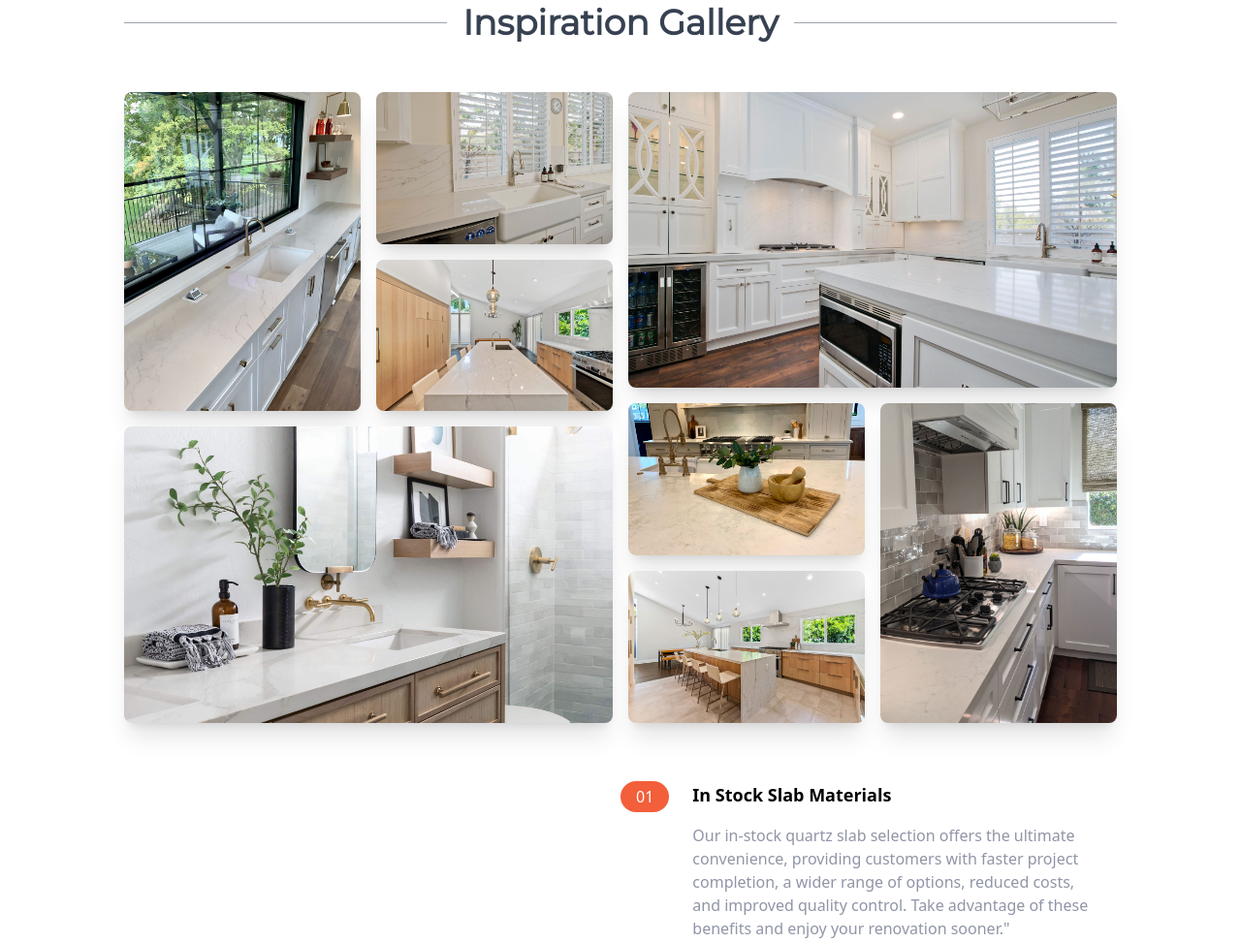
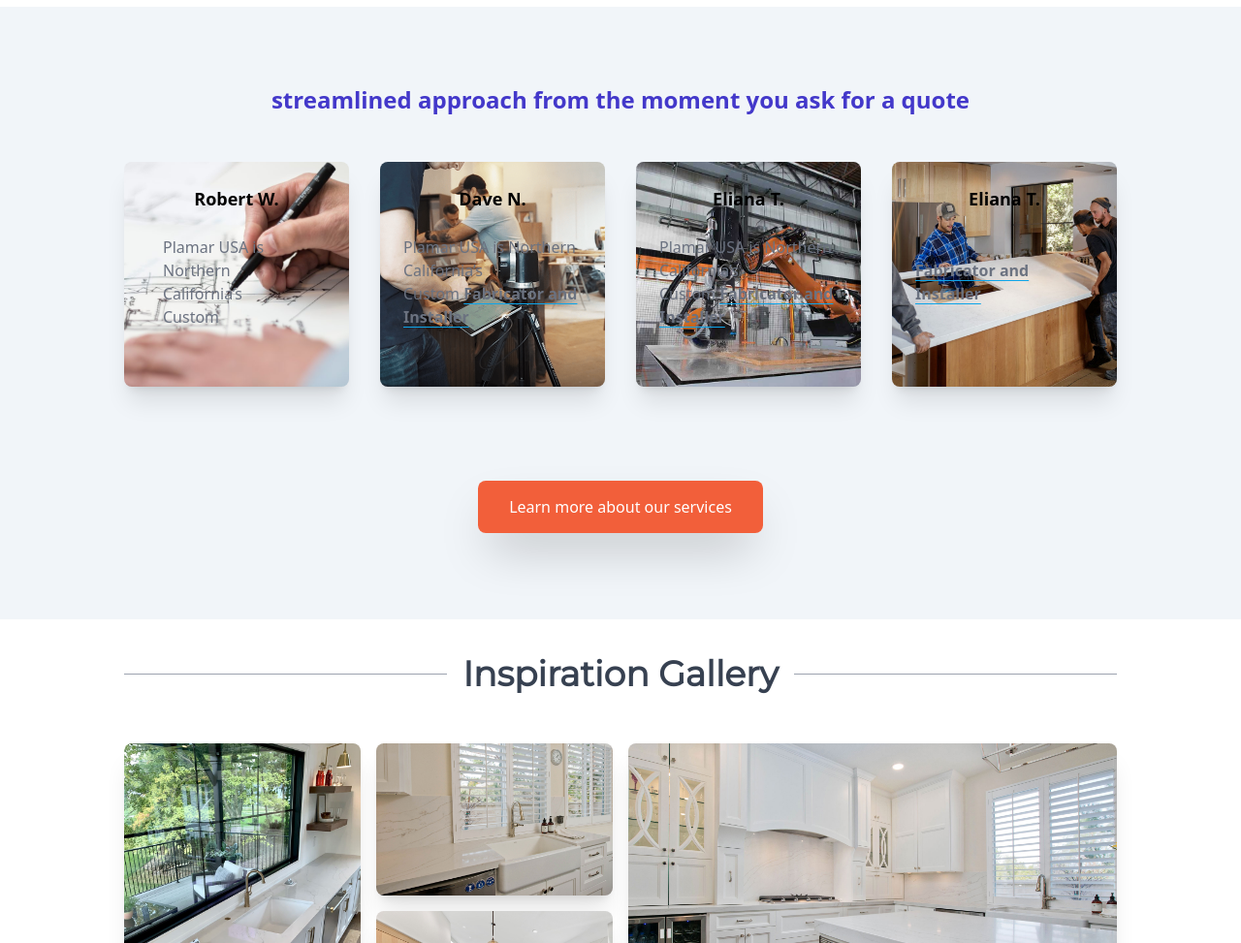
Before and after one commit to aldrintm/landingpage, a website: page index.html in a window 1280 px wide. Shown: the part 1025-1998 px from the top of the page at 97% size. Drawn offline with nearby package versions, Linux system fonts and the light colour scheme.

Commit message:
updated features

```diff
--- a/index.html
+++ b/index.html
@@ -78,7 +78,7 @@
       <!-- Left Item -->
       <div class="flex flex-col mb-8 md:mb-10 lg:mb-24 space-y-6 md:w-1/2 md:pr-4">
         <h1 class="max-w-lg text-4xl mt-8 font-extrabold text-center text-gray-700 md:text-4xl md:text-left">
-          <span class="flex-1 block xl:inline md:text-4xl lg:text-4xl">Bay Areas No. 1</span>
+          <span class="flex-1 block xl:inline md:text-4xl lg:text-4xl">Bay Areas Leading</span>
           <span class="flex-1 block text-indigo-700 sm:inline md:text-xl lg:text-4xl">Fabricator & Installer</span>
         </h1>
 
@@ -105,7 +105,7 @@
   </section>
 
 
-  <!-- Slider main container for medium screen-->
+  <!-- Logo slider main container-->
   <section>
   <div class="container mx-auto md:py-2 mt-6 md:my-12 bg-white">
     <p class="md:text-xl text-base text-center font-bold font-montserrat text-gray-700 py-5 pt-2">Brands we work with</p>
@@ -120,10 +120,10 @@
         <div class="swiper-slide sm:px-4 lg:px-6"><a href="https://www.lxhausys.com/us/products/viatera-quartz-surface/"><img src="./img/Logos/LG-Viatera-logo.png" alt="Viatera Quartz LX Hausys"></a></div>
         <div class="swiper-slide sm:px-4 lg:px-6"><a href="https://www.corian.com/?fsc"><img src="./img/Logos/Corian_Solid_Surface_Logo.png" alt="Corian Solid Surface"></a></div>
         <div class="swiper-slide sm:px-4 lg:px-6"><a href="https://vetrazzo.com/products/?lang=en"><img src="./img/Logos/vetrazzo-en2X.png" alt="Vetrazzo Slabs"></a></div>
-        <div class="swiper-slide sm:px-4 lg:px-6"><img src="./img/Logos/Wilsonart.webp" alt=""></div>
+        <div class="swiper-slide sm:px-4 lg:px-6"><a href="https://www.wilsonart.com/quartz"><img src="./img/Logos/Wilsonart.webp" alt="Wilsonart Quartz and Wilsonart Solid Surface"></a></div>
         <div class="swiper-slide sm:px-4 lg:px-6"><a href="https://www.silestoneusa.com/colors/"><img src="./img/Logos/silestone-sierra-west-sales-nm.jpg" alt="Silestone Quartz Colors"></a></div>
         <div class="swiper-slide sm:px-4 lg:px-6"><a href="https://www.neolith.com/us/collections/"><img src="./img/Logos/Neolith2.png" alt="Neolith Slab Colors"></a></div>
-        <div class="swiper-slide sm:px-4 lg:px-6"><img src="./img/Logos/geolux.png" alt=""></div>
+        <div class="swiper-slide sm:px-4 lg:px-6"><a href="https://www.stonevilleusa.com/geoluxes/"><img src="./img/Logos/geolux.png" alt="Geoluxe Stone"></a></div>
         <div class="swiper-slide sm:px-4 lg:px-6"><a href="https://www.corianquartz.com/?fsc"><img src="./img/Logos/Corian-QUARTZ-logo.jpg" alt="Corian Quartz Counters"></a></div>
         <div class="swiper-slide sm:px-4 lg:px-6"><a href="https://www.lxhausys.com/us/products/himacs-solid-surface/himacs-finder"><img src="./img/Logos/hi-macs-logo.png" alt="Hi-Macs Solid Surface Colors"></a></div>
         <div class="swiper-slide sm:px-4 lg:px-6"><a href="https://hyundailncusa.com/colors?brand%5B%5D=hanstone-quartz"><img src="./img/Logos/hanstone-quartz-hires.png" alt="Hanstone Quartz"></a></div>
@@ -139,6 +139,72 @@
       <!-- <div class="swiper-scrollbar"></div> -->
     </div>
   </div>
+  </section>
+
+  <!-- Features and Main Service -->
+  <section id="features">
+    <!-- Container  -->
+    <div class="mx-auto p-10 text-center bg-slate-100">
+      <!-- Heading -->
+      <div class="container mx-auto">
+        <div class="mx-auto text-center">
+          <p class="text-4xl mt-8 font-semibold text-center text-gray-700 md:text-4xl font-montserrat"></p>
+          <h1 class="text-4xl mt-8 font-extrabold text-center text-gray-700 md:text-4xl">
+            <span class="md:text-4xl lg:text-4xl text-center"></span>
+            <span class="text-indigo-700 sm:inline md:text-lg lg:text-2xl">streamlined approach from the moment you ask for a quote</span>
+          </h1>
+          <!-- <h2 class="md:text-xl text-base text-center font-bold font-montserrat text-gray-700 py-5 pt-2">Process</h2> -->
+        </div>
+        <!--  -->
+        <!-- <h2 class="text-4xl font-bold text-center font-montserrat text-gray-700">
+          Our Services and Process
+        </h2> -->
+        <!-- Block Container -->
+        <div class="flex flex-col mt-12 md:flex-row md:space-x-8">
+        <!-- Service Block 1 -->
+        <div style="background-image: url('/img/features/floorplan2.jpg');" class="bg-cover bg-center aspect-square w-full h-full relative flex flex-col items-center p-6 space-y-6 mb-12 rounded-lg bg-veryLightGray md:bg-white md:shadow-xl md:w-1/4">
+          <!-- <img src="" class="w-full aspect-auto rounded-t-lg h-1/2" alt=""> -->
+          <h5 class="text-lg font-bold">Robert W.</h5>
+          <p class="max-w-sm text-center text-gray-500 selection:pb-4 md:text-left px-4 md:text-md">
+            Plamar USA is Northern California’s <br> Custom <span class="font-bold underline underline-offset-4 decoration-sky-500">
+          </p>
+        </div>
+        <!-- Service Block 2 -->
+        <div style="background-image: url('/img/features/LT-2D3D_image-gallery_Kitchen.png');" class="bg-cover bg-center aspect-square w-full h-full hidden md:flex flex-col p-6 space-y-6 mb-12 rounded-lg bg-veryLightGray md:bg-white md:shadow-xl md:w-1/4">
+          <!-- <img src="img/Dave.jpg" class="w-16 rounded-full" alt=""> -->
+          <h5 class="text-lg font-bold">Dave N.</h5>
+          <p class="max-w-sm text-center text-gray-500 selection:pb-4 md:text-left md:text-md">
+            Plamar USA is Northern California’s <br> Custom <span class="font-bold underline underline-offset-4 decoration-sky-500">Fabricator and Installer</span>
+          </p>
+        </div>
+        <!-- Service Block 3 -->
+        <div style="background-image: url('/img/features/fabrication.jpg');" class="bg-cover bg-center aspect-square w-full h-full hidden md:flex flex-col items-center p-6 space-y-6 mb-12 rounded-lg bg-veryLightGray md:bg-white md:shadow-xl md:w-1/4">
+          <!-- <img src="img/Eliana.jpg" class="w-16 rounded-full" alt=""> -->
+          <h5 class="text-lg font-bold">Eliana T.</h5>
+          <p class="max-w-sm text-center text-gray-500 selection:pb-4 md:text-left md:text-md">
+            Plamar USA is Northern California’s <br> Custom <span class="font-bold underline underline-offset-4 decoration-sky-500">Fabricator and Installer</span>
+          </p>
+        </div>
+        <!-- Service Block 4 -->
+        <div style="background-image: url('/img/features/installation.jpg');" class="bg-cover bg-center aspect-square w-full h-full hidden md:flex flex-col items-center p-6 space-y-6 mb-12 rounded-lg bg-veryLightGray md:bg-white md:shadow-xl md:w-1/4">
+          <!-- <img src="img/Eliana.jpg" class="w-16 rounded-full" alt=""> -->
+          <h5 class="text-lg font-bold">Eliana T.</h5>
+          <p class="max-w-sm text-center text-gray-500 selection:pb-4 md:text-left md:text-md">
+            <br> <span
+              class="font-bold underline underline-offset-4 decoration-sky-500">Fabricator and Installer</span>
+          </p>
+        </div>
+      </div>
+      <!-- Button -->
+      <div class="my-16">
+        <!-- Button -->
+        <a href="#"
+          class="p-4 px-8 pt-4 text-white bg-brightRed rounded-lg baseline hover:bg-brightRedLight shadow-2xl">Learn more about our services</a>
+
+      </div>
+      </div>
+    </div>
+    </div>
   </section>
 
 
@@ -204,6 +270,7 @@
 <!-- TO DO! FIX THE GRIDS xxxxxxxxxxxxxxxxxxxxxxxxxxxxxxxxxxxxxxxxxxxxxxxxxxxxxxxxxxxxxxxxxxxxxxxxxxxxxxxxxxxxxxxxx-->
   <!-- Image gallery Main Box -->
   <!-- Inspiration Gallery #2 -->
+  <section>
   <div class="container mx-auto">
 
     <div class="flex flex-col">
@@ -291,14 +358,15 @@
       </div>
 
     </div>
+  </section>
 
 
 
 
-  <!-- Features -->
-  <section id="features"">
+  <!-- Why and About Page -->
+  <section id="about">
     <!-- Flex Container -->
-    <div class=" container flex flex-col px-3 mx-auto mt-10 space-y-12 md:space-y-0 md:flex-row">
+    <div class="container flex flex-col px-3 mx-auto mt-10 space-y-12 md:space-y-0 md:flex-row">
     <!-- Whats Different? -->
     <div class="flex flex-col justify-center space-y-12 md:w-1/2 pt-10">
       <h2 class="max-w-md text-center md:text-left text-3xl md:text-6xl font-bold font-montserrat text-gray-700">
@@ -331,7 +399,7 @@
 
       </div>
 
-      <!-- List Item 3 -->
+      <!-- List Item 2 -->
       <div class="flex flex-col space-y-3 md:space-y-0 md:space-x-6 md:flex-row">
         <!-- Heading -->
         <div class="rounded-l-full bg-brightRedSupLight md:bg-transparent">
@@ -377,6 +445,7 @@
 
   <!-- Visit our Showroom -->
   <div class="container p-0 mx-auto mt-32 text-center">
+    <div class="mx-2 text-md md:text-2xl lg:text-3xl md:font-semibold font-montserrat text-gray-700 my-2">Come see our facility</div>
     <div class="mx-2 text-md md:text-2xl lg:text-3xl md:font-semibold font-montserrat text-gray-700 my-4">33100 Transit Ave., Union City CA 94587</div>
     <div class="hidden xl:block lg:hidden md:hidden sm:hidden"><iframe src="https://www.google.com/maps/embed?pb=!1m14!1m8!1m3!1d202309.28362891107!2d-122.0399!3d37.600216!3m2!1i1024!2i768!4f13.1!3m3!1m2!1s0x808f959f94be8ec3%3A0xf4dfc8e0006dbe51!2s33100%20Transit%20Ave%2C%20Union%20City%2C%20CA%2094587!5e0!3m2!1sen!2sus!4v1678171558703!5m2!1sen!2sus" width="1440" height="400" style="border:0;" allowfullscreen="" loading="lazy" referrerpolicy="no-referrer-when-downgrade"></iframe></div>
     <div class="hidden xl:hidden lg:block md:hidden sm:hidden"><iframe src="https://www.google.com/maps/embed?pb=!1m14!1m8!1m3!1d202309.28362891107!2d-122.0399!3d37.600216!3m2!1i1024!2i768!4f13.1!3m3!1m2!1s0x808f959f94be8ec3%3A0xf4dfc8e0006dbe51!2s33100%20Transit%20Ave%2C%20Union%20City%2C%20CA%2094587!5e0!3m2!1sen!2sus!4v1678171558703!5m2!1sen!2sus" width="1024" height="350" style="border:0;" allowfullscreen="" loading="lazy" referrerpolicy="no-referrer-when-downgrade"></iframe></div>
```
Also changed, not shown: css/main.css, img/features/LT-2D3D_image-gallery_Fireplace.png (added), img/features/LT-2D3D_image-gallery_Kitchen.png (added), img/features/LT2D3D.jpg (added), img/features/Robot.png (added), img/features/fabrication.jpg (added), img/features/floorplan.jpg (added), img/features/floorplan2.jpg (added), img/features/installation.jpg (added), img/features/restaurant.jpg (added).
